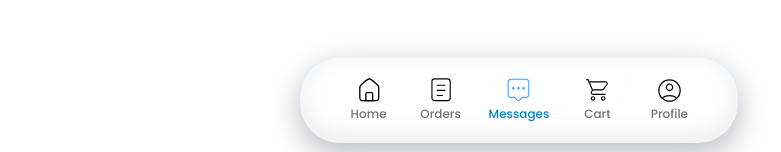
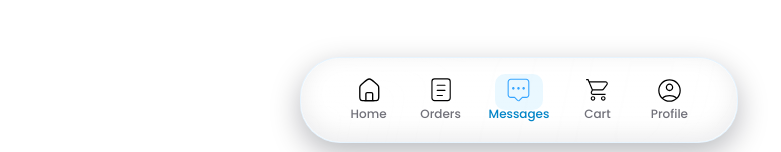
Before and after one commit to Raphdon832/HealthApp, a React (Vite) app: page /messages in a window 1280 px wide. Shown: the part 645-797 px from the top of the page, without its empty margins (121-902 px from the left). Built offline with nearby package versions, Linux system fonts and the light colour scheme; no server answers.

Commit message:
Update BottomNav badge rendering and debug logging
Refactored BottomNav component to improve badge rendering for cart, orders, and messages, including more robust error handling and debug logging. Also updated asset and HTML files to reflect these changes.

```diff
--- a/src/components/BottomNav.jsx
+++ b/src/components/BottomNav.jsx
@@ -60,7 +60,11 @@ export default function BottomNav({ tab, setTab, cartCount = 0, unreadMessages =
                   aria-pressed={isActive}
                   className={`relative flex flex-col items-center text-xs min-w-[64px] md:min-w-[72px] px-3 py-2 focus:outline-none ${isActive ? 'text-sky-600' : 'text-zinc-500'}`}
                 >
-                  <IconComponent {...iconProps} className="h-6 w-6 mb-1" />
+                  {/* Faint blue round background for active icons */}
+                  {isActive && (
+                    <div className="absolute top-1 w-12 h-9 bg-sky-400 rounded-[10px] opacity-10" />
+                  )}
+                  <IconComponent {...iconProps} className="h-6 w-6 mb-1 relative z-10" />
                   {isCart && cartCount > 0 && (
                     <span className="absolute -top-0.5 -right-0 z-50 bg-sky-500 text-white text-[10px] min-w-[18px] h-[18px] flex items-center justify-center rounded-full px-1 font-bold border-2 border-white shadow">
                       {cartCount}
```
Also changed, not shown: 3 other files (tests, documents, lock files or other folders).
